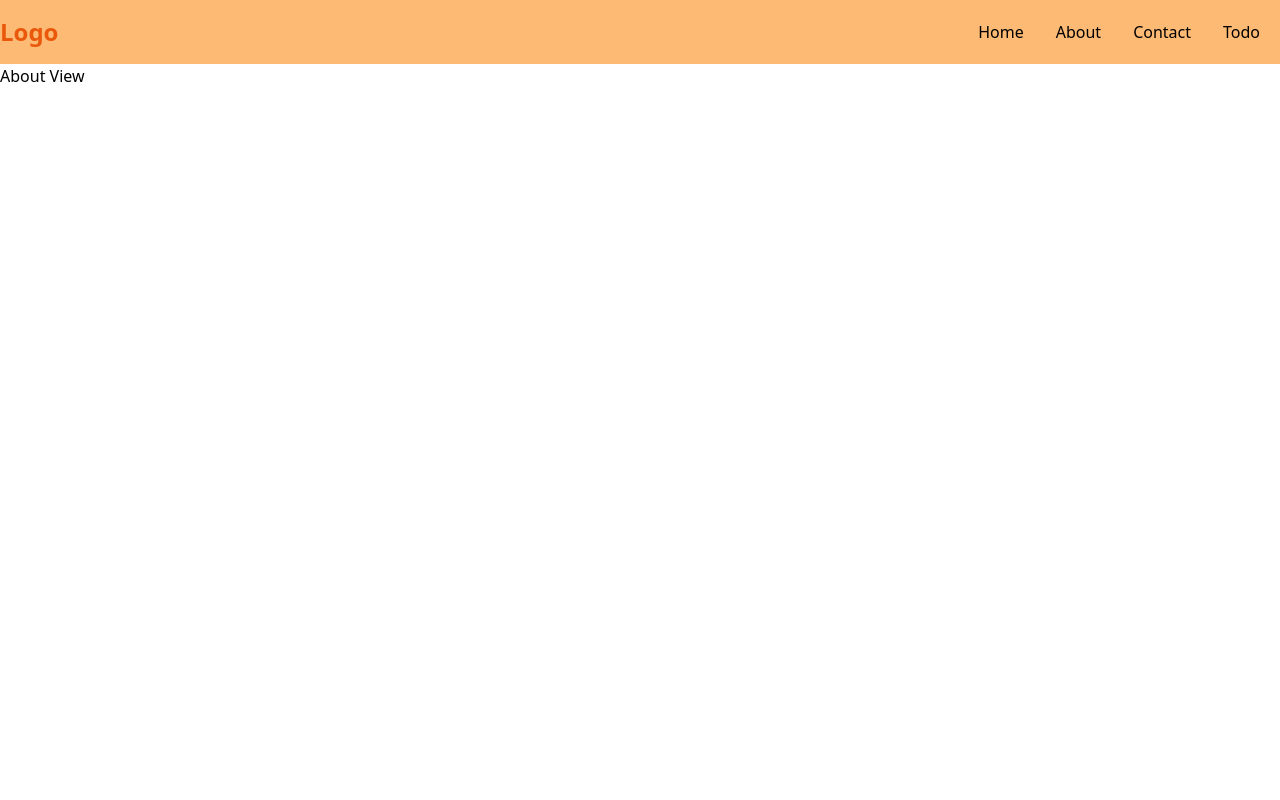
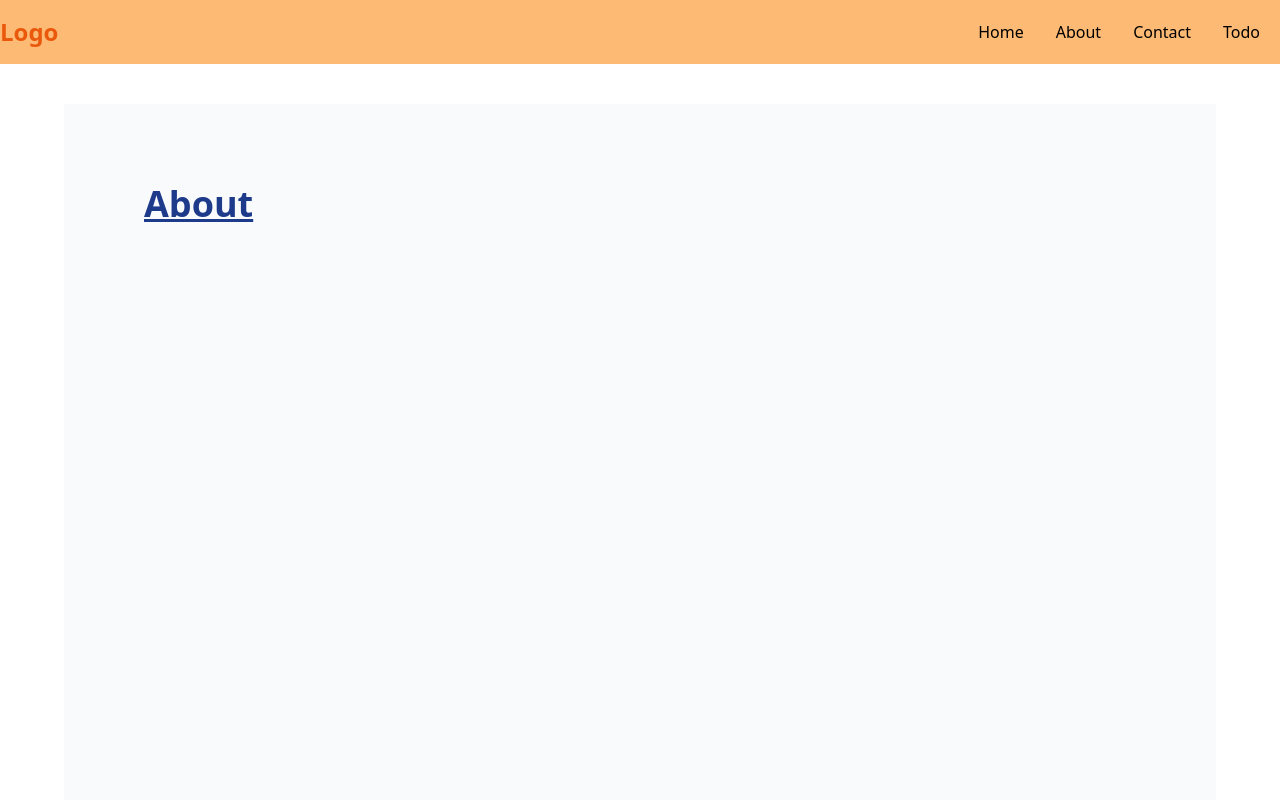
Before and after one commit to sayamelonk/ReactJS-Pemula, a React (Vite) app: page /about in a window 1280 px wide. Shown: the top 800 px of the page. Built offline with nearby package versions, Linux system fonts and the light colour scheme.

Commit message:
Reusable Component ReactJS

```diff
--- a/src/App.jsx
+++ b/src/App.jsx
@@ -28,7 +28,7 @@ function App() {
   return (
     <>
       <Navigation listItem={listItem} />
-      <main className="h-screen">
+      <main className="mx-auto my-10 max-w-6xl px-20 py-20 h-screen bg-slate-50">
         <Outlet />
       </main>
       <Footer />
--- /dev/null
+++ b/src/components/TittleHeader.jsx
@@ -0,0 +1,12 @@
+import PropTypes from 'prop-types';
+
+const TittleHeader = ({ title }) => {
+  return (
+    <h1 className="text-4xl font-bold underline text-blue-900 mb-5">{title}</h1>
+  );
+};
+
+TittleHeader.propTypes = {
+  title: PropTypes.string.isRequired,
+};
+export default TittleHeader
--- a/src/page/AboutView.jsx
+++ b/src/page/AboutView.jsx
@@ -1,5 +1,7 @@
+import TittleHeader from '../components/TittleHeader'
+
 const AboutView = () => {
-  return <h1>About View</h1>
-};
+  return <TittleHeader title="About" />
+}
 
-export default AboutView;
+export default AboutView
--- a/src/page/ContactView.jsx
+++ b/src/page/ContactView.jsx
@@ -1,5 +1,7 @@
+import TittleHeader from '../components/TittleHeader'
+
 const ContactView = () => {
-  return <h1>Contact View</h1>
-};
+  return <TittleHeader title="Contanct" />
+}
 
-export default ContactView;
+export default ContactView
--- a/src/page/HomeView.jsx
+++ b/src/page/HomeView.jsx
@@ -1,5 +1,7 @@
+import TittleHeader from '../components/TittleHeader'
+
 const HomeView = () => {
-  return <h1>Home View</h1>
-};
+  return <TittleHeader title={'Home'} />
+}
 
-export default HomeView;
+export default HomeView
--- a/src/page/TodoView.jsx
+++ b/src/page/TodoView.jsx
@@ -1,5 +1,7 @@
+import TittleHeader from '../components/TittleHeader'
+
 const TodoView = () => {
-  return <h1>Todo View</h1>
-};
+  return <TittleHeader title="Todo" />
+}
 
-export default TodoView;
+export default TodoView
```
